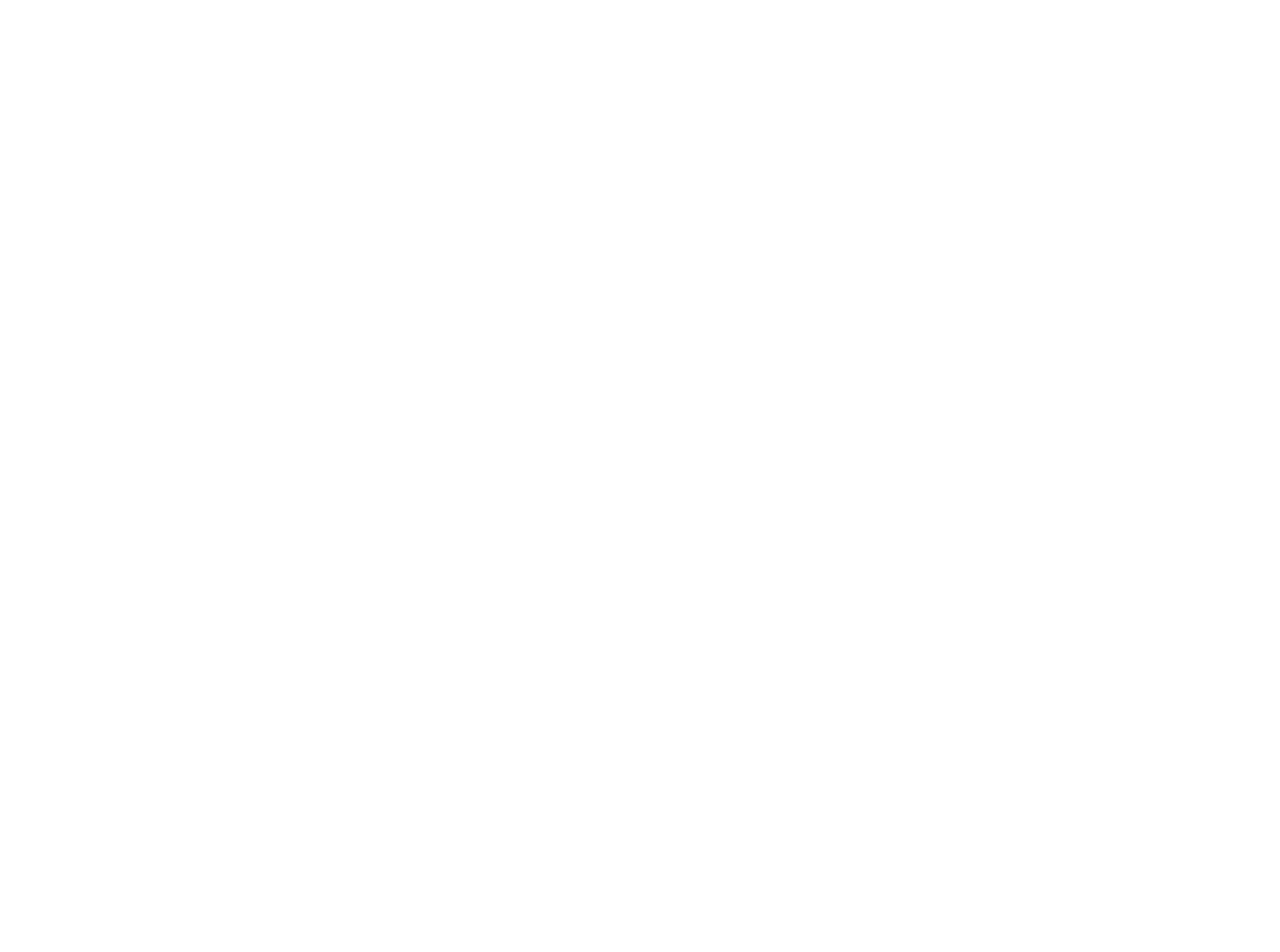
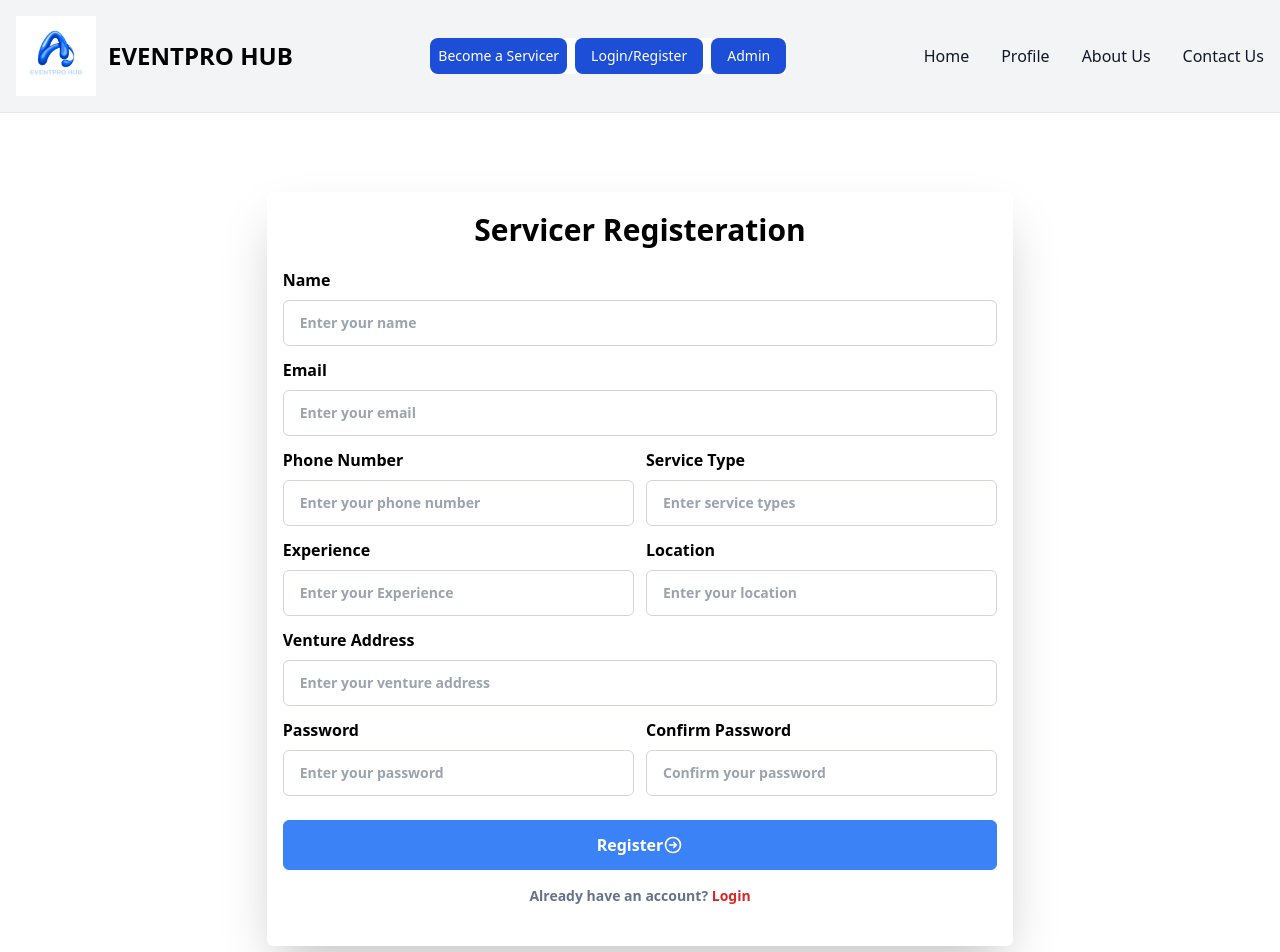
Before and after one commit to Haritha944/EventProHub, a React (Create React App) app in the folder frontend/my-app/: page /servicersignup in a window 1280 px wide. Before the commit this address had no page. Shown: the top 952 px of the page. Before the commit the page ends 800 px from the top, so only its background shows below. Built offline with nearby package versions, Linux system fonts and the light colour scheme.

Commit message:
servicesign

```diff
--- a/frontend/my-app/src/App.js
+++ b/frontend/my-app/src/App.js
@@ -8,6 +8,7 @@ import AdminPrivateRoute from './utils/AdminPrivateRoute';
 import {AdminLoginPage} from './Pages/AdminLoginPage'
 import AdminUserlistpage from './Pages/AdminUserlistpage'
 import UserOTPVerificationPage from './Pages/UserOTPVerificationPage';
+import ServicerSignupPage from './Pages/ServicerSignupPage';
 
 function App() {
   return (
@@ -23,6 +24,9 @@ function App() {
         <Route path="/adminlogin" element={<AdminLoginPage/>}/>
         <Route path="/adminuserlist" element={<AdminPrivateRoute><AdminUserlistpage/></AdminPrivateRoute>}/>
 
+        <Route path="/servicersignup" element={<ServicerSignupPage/>}/>
+
+
       </Routes>
     </div>
     </>
--- /dev/null
+++ b/frontend/my-app/src/Pages/ServicerSignupPage.jsx
@@ -0,0 +1,14 @@
+import React from 'react';
+import UserNavBarComponent from '../components/UserNavBarComponent';
+import ServicerSignupComponent from '../components/ServicerSignupComponent';
+
+export const ServicerSignupPage = () => {
+  return (
+    <>
+    <UserNavBarComponent/>
+    <ServicerSignupComponent/>
+    </>
+  )
+}
+
+export default ServicerSignupPage
--- /dev/null
+++ b/frontend/my-app/src/components/ServicerSignupComponent.jsx
@@ -0,0 +1,122 @@
+
+import React from "react";
+import { useForm } from "react-hook-form";
+import { HiOutlineArrowCircleRight } from "react-icons/hi";
+import { useNavigate } from "react-router-dom";
+import axios from "axios";
+import { useDispatch, useSelector } from "react-redux";
+import { registerServicer } from "../redux/Slices/servicerSlice";
+
+const fields = [
+  { label: 'Name', name: 'name', type: 'text', required: true, gridCols: 2, placeholder: 'Enter your name' },
+  { label: 'Email', name: 'email', type: 'email', required: true, gridCols: 2, placeholder: 'Enter your email' },
+  { label: 'Phone Number', name: 'phone_number', type: 'tel', required: true, gridCols: 1, placeholder: 'Enter your phone number' },
+  { label: 'Service Type', name: 'service_types', type: 'text', required: false, gridCols: 1, placeholder: 'Enter service types' },
+  { label: 'Experience', name: 'experience', type: 'text', required: true, gridCols: 1, placeholder: 'Enter your Experience' },
+  { label: 'Location', name: 'location', type: 'text', required: true, gridCols: 1, placeholder: 'Enter your location' },
+  { label: 'Venture Address', name: 'venture_address', type: 'text', required: true, gridCols: 2, placeholder: 'Enter your venture address' },
+  { label: 'Password', name: 'password', type: 'password', required: true, gridCols: 1, placeholder: 'Enter your password' },
+  { label: 'Confirm Password', name: 'password2', type: 'password', required: true, gridCols: 1, placeholder: 'Confirm your password' },
+];
+
+export default function ServicerSignupComponent () {
+    const navigate = useNavigate()
+    const dispatch = useDispatch();
+    const { data, error, loading } = useSelector((state) => state.servicer);
+    const {
+      register,
+      handleSubmit,
+      formState: { errors },
+      watch,
+    } = useForm();
+
+
+
+    const onSubmit = async (data) => {
+      const formData = new FormData();
+      formData.append("name", data.name);
+      formData.append("email", data.email);
+      formData.append("phone_number", data.phone_number);
+      formData.append("experience", data.experience);
+      formData.append("location", data.location);
+      formData.append("venture_address", data.venture_address);
+      formData.append("password", data.password);
+      formData.append("password2", data.password2);
+      if (data.service_types) {
+        data.service_types.split(',').forEach(type => formData.append('service_types', type.trim()));
+      }
+
+      dispatch(registerServicer(formData));
+    };
+    React.useEffect(() => {
+        if (data) {
+          localStorage.setItem("registeredEmail", data.email);
+          navigate("/servicerverifyOTP");
+        }
+      }, [data, navigate]);
+
+
+  return (
+    <div>
+      <div className="container mx-auto mt-48">
+        <div className="lg:w-7/12 pb-10 pt-5 w-full p-4 flex flex-wrap justify-center shadow-2xl my-20 rounded-md mx-auto">
+          <div className="pb-5">
+            <h1 className="text-3xl font-bold">Servicer Registeration</h1>
+          </div>
+          <form
+            onSubmit={handleSubmit(onSubmit)}
+            className="flex flex-col justify-start items-center w-full m-auto"
+          >
+            <div className="grid grid-cols-1 mb-6 md:grid-cols-2 gap-3 w-full">
+              {fields.map((field, index) => (
+                <div
+                  key={index}
+                  className={`text-left flex flex-col gap-2 w-full ${
+                    field.gridCols === 2 ? "md:col-span-2" : ""
+                  }`}
+                >
+                  <label className="font-semibold">{field.label}</label>
+                  <input
+                    {...register(field.name, {
+                      required: field.required,
+                    })}
+                    className={`border border-gray-300 text-sm font-semibold mb-1 max-w-full w-full outline-none rounded-md m-0 py-3 px-4 md:py-3 md:px-4 md:mb-0 focus:border-red-500 ${
+                      field.gridCols === 2 ? "md:w-full" : ""
+                    }`}
+                    type={field.type}
+                    placeholder={field.placeholder}
+                  />
+                  {errors[field.name] && (
+                    <span>This field is required</span>
+                  )}
+                </div>
+              ))}
+            </div>
+
+            <div className="w-full text-center">
+              <button
+                type="submit"
+                className="flex justify-center text-bold items-center w-full py-3 px-4 bg-blue-500 text-white text-md font-bold border border-blue-500 rounded-md  hover:bg-white hover:text-blue-500 lg:m-0 md:px-6"
+                title="Confirm Order"
+              >
+                <span>Register</span>
+                <HiOutlineArrowCircleRight size={20} />
+              </button>
+            </div>
+            <div className="mt-4 font-semibold text-sm text-slate-500 text-center md:text-left">
+                Already have an account?{" "}
+                <a
+                    className="text-red-600 hover:underline hover:underline-offset-4"
+                    onClick={() => navigate('/servicerlogin')}
+
+                    href="#"
+                >
+                    Login
+                </a>
+            </div>
+          </form>
+        </div>
+      </div>
+    </div>
+  );
+}
--- a/frontend/my-app/src/components/UserNavBarComponent.jsx
+++ b/frontend/my-app/src/components/UserNavBarComponent.jsx
@@ -64,7 +64,7 @@ return (
             <span onClick={() => navigate('/homepage')} className="self-center text-2xl font-semibold whitespace-nowrap dark:text-dark">EVENTPRO HUB</span>
           </a>
     <div className='flex bg-white md:space-0' >
-        <button onClick={()=>navigate('/servicerlogin')} type="submit"className="mr-2 text-white bg-blue-700 hover:bg-blue-800 font-medium rounded-lg text-sm px-2 py-2 text-center ">Become a Servicer</button>
+        <button onClick={()=>navigate('/servicersignup')} type="submit"className="mr-2 text-white bg-blue-700 hover:bg-blue-800 font-medium rounded-lg text-sm px-2 py-2 text-center ">Become a Servicer</button>
         {loggedIn ? (
           <div className='relative'>
             <button onClick={toggleDropdown} className='text-white bg-red-700 hover:bg-red-900 rounded-lg text-sm px-2 py-2 text-center'>
@@ -87,7 +87,7 @@ return (
         ):(
             <button onClick={() => navigate('/signup')} type="submit" className="text-white bg-blue-700 hover:bg-blue-800 font-medium rounded-lg text-sm px-4 py-2 text-center dark:bg-red-600 dark:hover:bg-red-700 ">Login/Register</button>
         )}
-         <button onClick={() => navigate('/admin')} type="button" className="text-white bg-blue-700 hover:bg-blue-800 font-medium rounded-lg text-sm px-4 py-2 text-center dark:bg-blue-600 dark:hover:bg-blue-700 ml-2">
+         <button onClick={() => navigate('/adminlogin')} type="button" className="text-white bg-blue-700 hover:bg-blue-800 font-medium rounded-lg text-sm px-4 py-2 text-center dark:bg-blue-600 dark:hover:bg-blue-700 ml-2">
         Admin
       </button>
 
--- /dev/null
+++ b/frontend/my-app/src/redux/Slices/servicerSlice.js
@@ -0,0 +1,44 @@
+// src/slices/servicerSlice.js
+import { createSlice, createAsyncThunk } from '@reduxjs/toolkit';
+import axios from 'axios';
+
+// Async thunk for servicer registration
+export const registerServicer = createAsyncThunk(
+  'servicer/register',
+  async (formData, { rejectWithValue }) => {
+    try {
+      const response = await axios.post('http://localhost:8000/api/servicer/register/', formData);
+      return response.data;
+    } catch (error) {
+      return rejectWithValue(error.response?.data || error.message);
+    }
+  }
+);
+
+const servicerSlice = createSlice({
+  name: 'servicer',
+  initialState: {
+    data: null,
+    error: null,
+    loading: false,
+  },
+  reducers: {},
+  extraReducers: (builder) => {
+    builder
+      .addCase(registerServicer.pending, (state) => {
+        state.loading = true;
+        state.error = null;
+      })
+      .addCase(registerServicer.fulfilled, (state, action) => {
+        state.loading = false;
+        state.data = action.payload;
+        state.error = null;
+      })
+      .addCase(registerServicer.rejected, (state, action) => {
+        state.loading = false;
+        state.error = action.payload;
+      });
+  },
+});
+
+export default servicerSlice.reducer;
--- a/frontend/my-app/src/redux/store.js
+++ b/frontend/my-app/src/redux/store.js
@@ -2,12 +2,14 @@ import { configureStore } from '@reduxjs/toolkit';
 import userReducer from './Slices/userSlice';
 import adminUsersReducer from './Slices/adminUserSlice';
 import otpReducer from './Slices/otpSlice';
+import servicerReducer from './Slices/servicerSlice';
 
 const store = configureStore({
     reducer:{
         user:userReducer,
         adminUsers: adminUsersReducer,
         otp:otpReducer,
+        servicer: servicerReducer,
     },
 });
 
```
